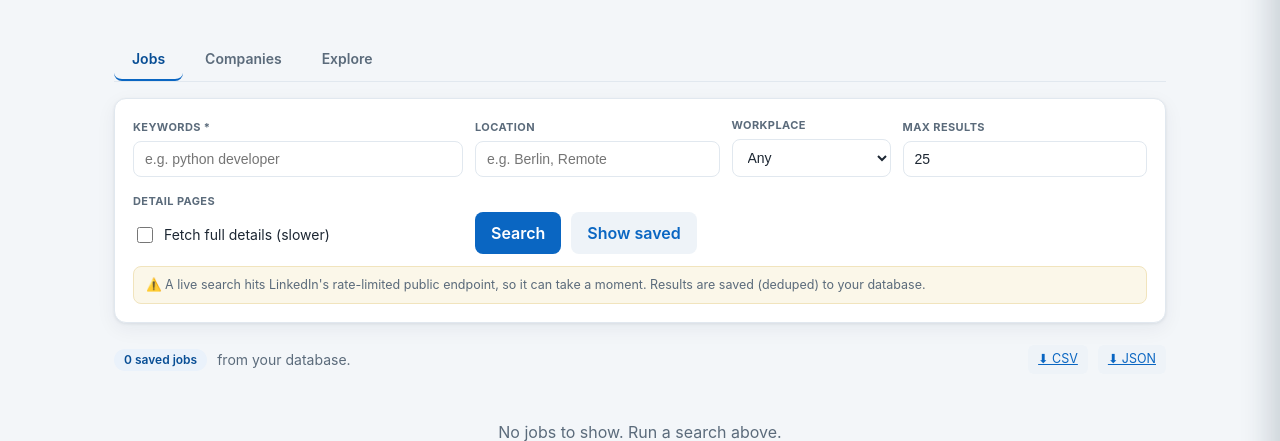
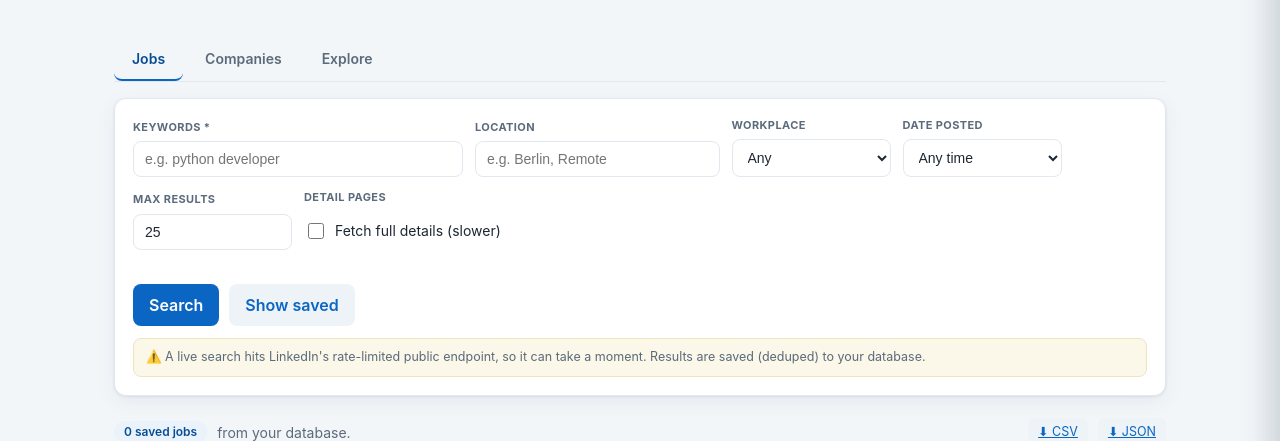
Before and after one commit to baakhoff/job-scraper, a FastAPI app: page / in a window 1280 px wide. Shown: the part 90-531 px from the top of the page. Run offline with FastAPI, Linux system fonts and the light colour scheme; data that the repository does not hold is empty.

Commit message:
feat: add date-posted filter to search
Adds posted_within_seconds to SearchRequest and wires it through both
api_search and api_companies_search to SearchParams.to_query() (which
already serializes it as LinkedIn's f_TPR param). UI gets a Date posted
dropdown (Any time / Past 24 h / Past week / Past month).

Co-Authored-By: Claude Sonnet 4.6 <noreply@anthropic.com>

```diff
--- a/templates/index.html
+++ b/templates/index.html
@@ -30,7 +30,7 @@
     form { display: grid; grid-template-columns: repeat(12, 1fr); gap: 12px; align-items: end; }
     .field { display: flex; flex-direction: column; gap: 6px; }
     .kw { grid-column: span 4; } .loc { grid-column: span 3; } .wt { grid-column: span 2; }
-    .num { grid-column: span 3; } .det { grid-column: span 4; } .go { grid-column: span 8; }
+    .dp { grid-column: span 2; } .num { grid-column: span 2; } .det { grid-column: span 4; } .go { grid-column: span 8; }
     label { font-size: 11px; font-weight: 700; color: var(--muted); text-transform: uppercase; letter-spacing: .4px; }
     input[type=text], input[type=number], select { padding: 9px 11px; border: 1px solid var(--line);
       border-radius: 8px; font-size: 14px; background: #fff; color: var(--ink); width: 100%; }
@@ -138,6 +138,15 @@
             <option value="on_site">On-site</option>
           </select>
         </div>
+        <div class="field dp">
+          <label for="posted_within">Date posted</label>
+          <select id="posted_within">
+            <option value="">Any time</option>
+            <option value="86400">Past 24 h</option>
+            <option value="604800">Past week</option>
+            <option value="2592000">Past month</option>
+          </select>
+        </div>
         <div class="field num">
           <label for="max_results">Max results</label>
           <input id="max_results" type="number" value="25" min="1" max="200" />
@@ -239,6 +248,7 @@
         keywords: $("keywords").value.trim(),
         location: $("location").value.trim() || null,
         workplace_type: $("workplace_type").value || null,
+        posted_within_seconds: Number($("posted_within").value) || null,
         max_results: Number($("max_results").value) || 25,
         details: $("details").checked,
       };
--- a/web.py
+++ b/web.py
@@ -52,6 +52,7 @@ class SearchRequest(BaseModel):
     workplace_type: WorkplaceType | None = Field(None, description="remote / hybrid / on_site.")
     max_results: int = Field(25, ge=1, le=200, description="How many listings to fetch.")
     details: bool = Field(False, description="Fetch each job's detail page (slower).")
+    posted_within_seconds: int | None = Field(None, description="Only jobs posted within N seconds.")
 
 
 # --------------------------------------------------------------------------- #
@@ -147,6 +148,7 @@ async def api_search(req: SearchRequest) -> dict[str, object]:
         location=req.location or None,
         geo_id=req.geo_id or None,
         workplace_type=req.workplace_type,
+        posted_within_seconds=req.posted_within_seconds,
     )
     listings = await _run_search(params, req.max_results, with_details=req.details)
     async with Storage() as storage:
@@ -170,6 +172,7 @@ async def api_companies_search(req: SearchRequest) -> dict[str, object]:
         location=req.location or None,
         geo_id=req.geo_id or None,
         workplace_type=req.workplace_type,
+        posted_within_seconds=req.posted_within_seconds,
     )
     listings = await _run_search(params, req.max_results, with_details=req.details)
     async with Storage() as storage:
```
